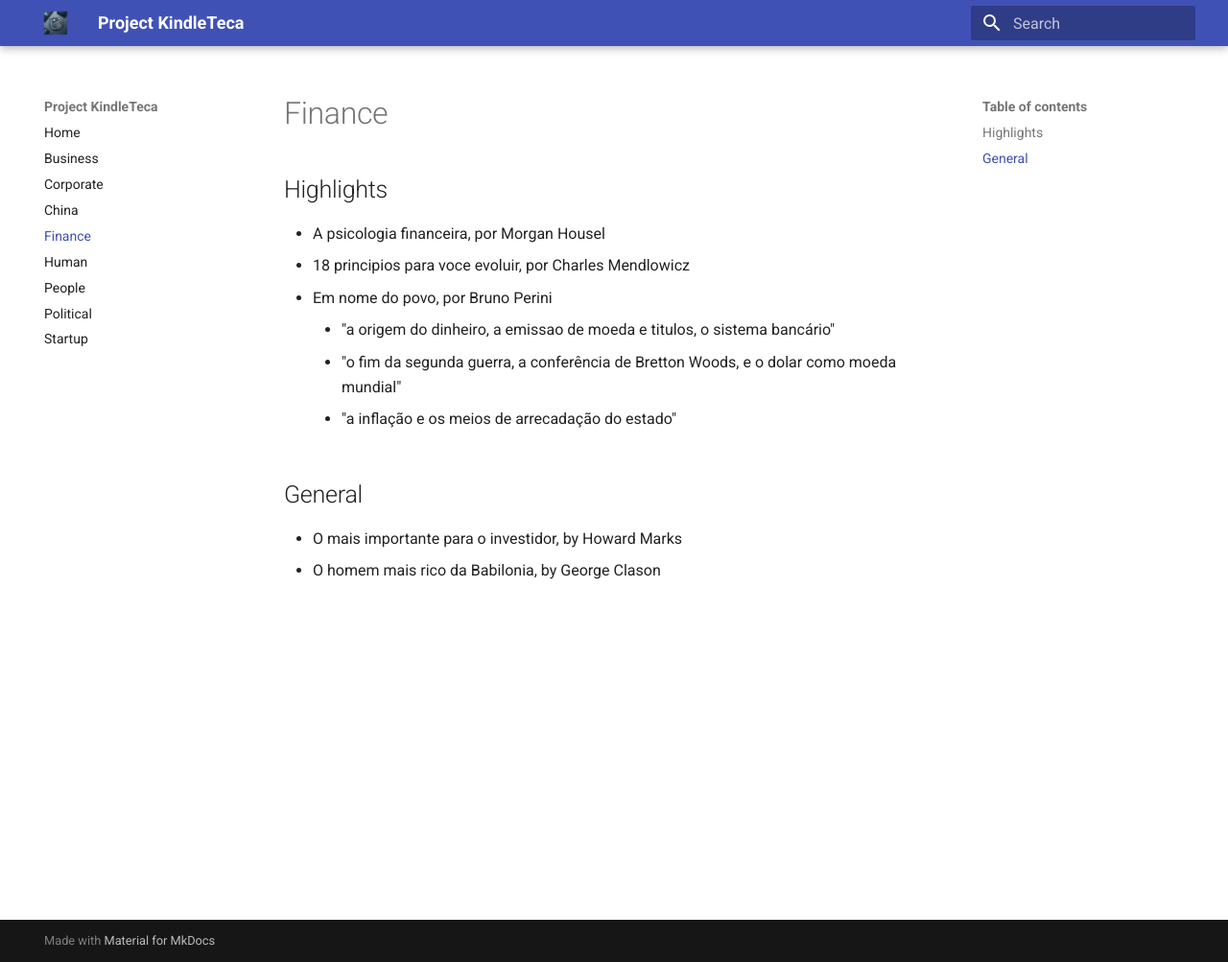
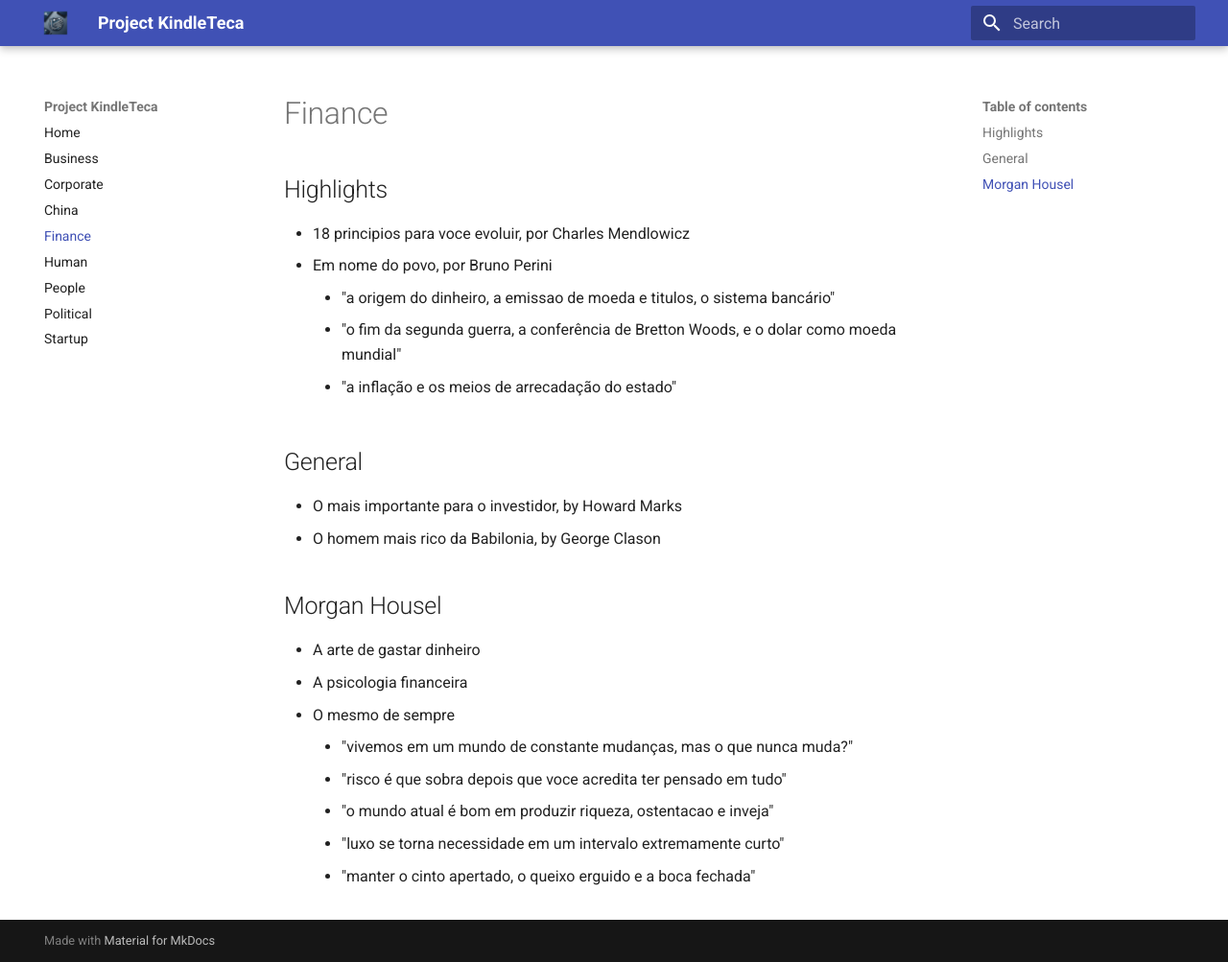
Before and after one commit to renatobrf/kindle-teca, an MkDocs documentation site: the page built from docs/finance.md, in a window 1280 px wide and 1003 px high. Shown: the whole window at 96% size. Built offline with MkDocs 1.6.1 and Material for MkDocs 9.7.7, drawn with Linux system fonts in a browser that asks for light colours.

Commit message:
updates.

```diff
--- a/docs/finance.md
+++ b/docs/finance.md
@@ -1,5 +1,4 @@
 ## Highlights
-- A psicologia financeira, por Morgan Housel
 - 18 principios para voce evoluir, por Charles Mendlowicz
 - Em nome do povo, por Bruno Perini
     - "a origem do dinheiro, a emissao de moeda e titulos, o sistema bancário"
@@ -9,3 +8,13 @@
 ## General
 - O mais importante para o investidor, by Howard Marks
 - O homem mais rico da Babilonia, by George Clason
+
+## Morgan Housel
+- A arte de gastar dinheiro
+- A psicologia financeira
+- O mesmo de sempre
+    - "vivemos em um mundo de constante mudanças, mas o que nunca muda?"
+    - "risco é que sobra depois que voce acredita ter pensado em tudo"
+    - "o mundo atual é bom em produzir riqueza, ostentacao e inveja"
+    - "luxo se torna necessidade em um intervalo extremamente curto"
+    - "manter o cinto apertado, o queixo erguido e a boca fechada"
```
Also changed, not shown: docs/human.md (+0 -6 lines).
